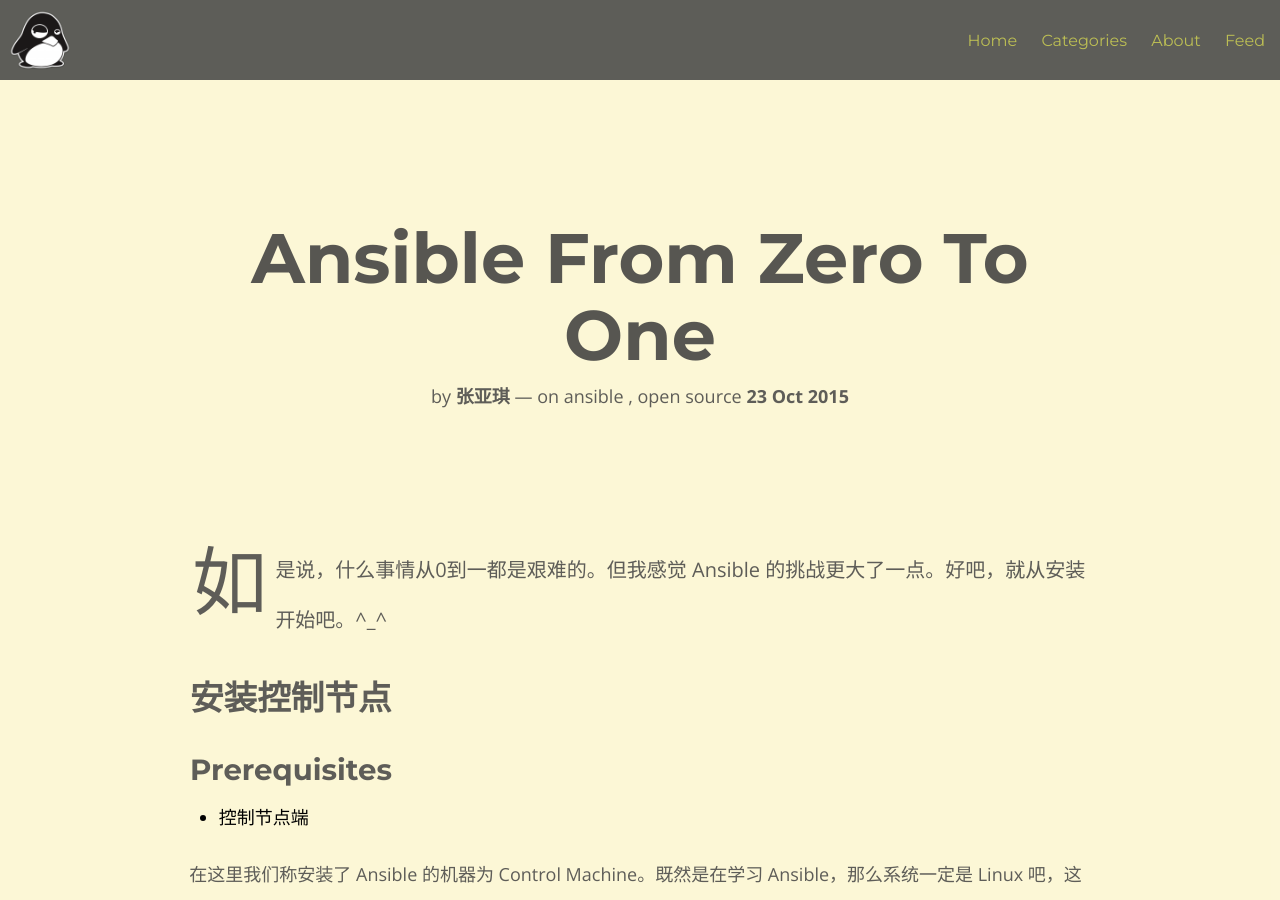
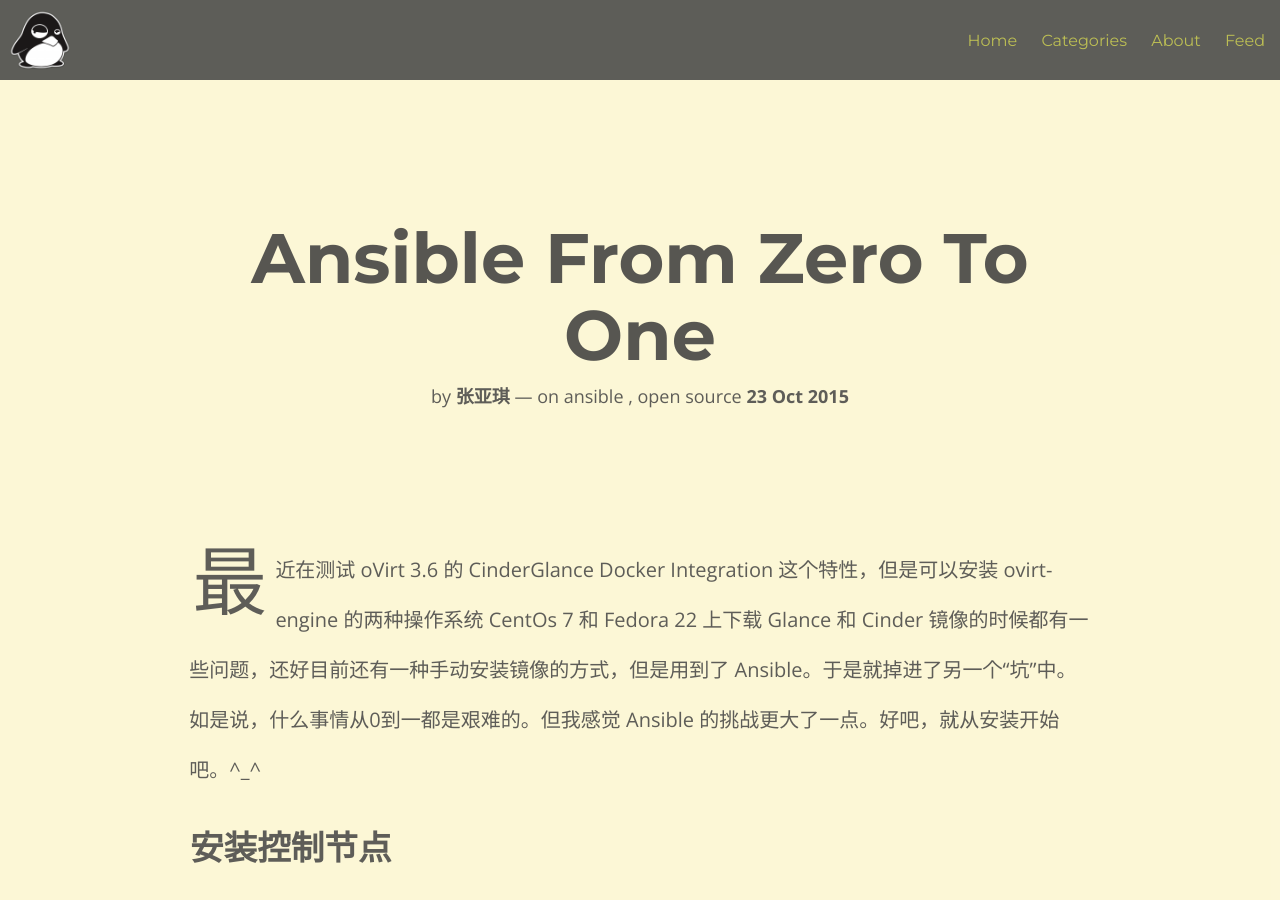
Before and after one commit to yaqi001/yaqi.github.io, a Jekyll site: the page built from _posts/2015-10-23-Ansible 从0到1.md, in a window 1280 px wide and 900 px high. Built offline with Jekyll 4.4.1, drawn with Linux system fonts in a browser that asks for light colours; nearby versions of some CDN libraries.

Commit message:
add sth. fixed

```diff
--- a/_posts/2015-10-23-Ansible 从0到1.md
+++ b/_posts/2015-10-23-Ansible 从0到1.md
@@ -9,7 +9,7 @@
 - open source
 ---
 
-如是说，什么事情从0到一都是艰难的。但我感觉 Ansible 的挑战更大了一点。好吧，就从安装开始吧。^_^
+最近在测试 oVirt 3.6 的 CinderGlance Docker Integration 这个特性，但是可以安装 ovirt-engine 的两种操作系统 CentOs 7 和 Fedora 22 上下载 Glance 和 Cinder 镜像的时候都有一些问题，还好目前还有一种手动安装镜像的方式，但是用到了 Ansible。于是就掉进了另一个“坑”中。如是说，什么事情从0到一都是艰难的。但我感觉 Ansible 的挑战更大了一点。好吧，就从安装开始吧。^_^
 
 # 安装控制节点
 
```
